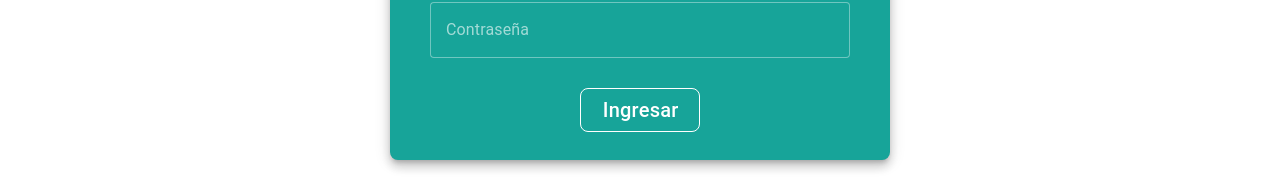
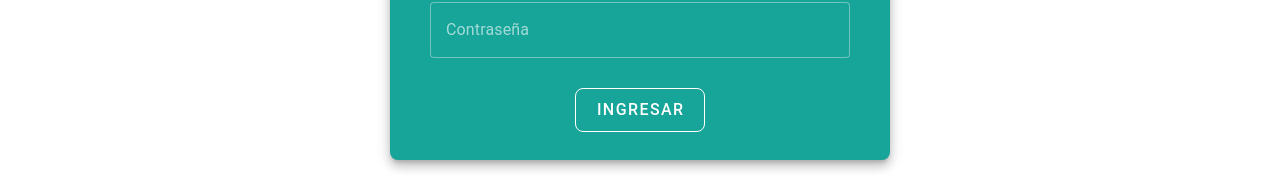
Before and after one commit to FabianLizama/maiTicketsProject, a Vue app in the folder vue-frontend/: page /login in a window 1280 px wide. Shown: the part 446-630 px from the top of the page. Built offline with nearby package versions, Linux system fonts and the light colour scheme.

Commit message:
style: console logs deleted

```diff
--- a/vue-frontend/src/components/pages/AddTicket.vue
+++ b/vue-frontend/src/components/pages/AddTicket.vue
@@ -208,10 +208,8 @@
             },
             async getIdLeadership(){
                 try {
-                console.log(this.idAcademicUnit);
                 const response = await axios.get(`http://localhost:8081/units/${this.idAcademicUnit}/leadership`);
                 this.idLeadership = response.data;
-                console.log(response.data);
                 } catch(error){
                 console.error(error);
                 }
--- a/vue-frontend/src/components/pages/LeadershipAssign.vue
+++ b/vue-frontend/src/components/pages/LeadershipAssign.vue
@@ -269,7 +269,7 @@
             async assignTicketToAnalyzer(idAnalyzer, idTicket){
               try {
                 const response = await axios.put(`http://localhost:8081/leaderships/analyzers/${idAnalyzer}/tickets/${idTicket}`);
-                console.log(response.data);
+
               } catch (e) {
                 console.error(e);
               }
--- a/vue-frontend/src/components/pages/Login.vue
+++ b/vue-frontend/src/components/pages/Login.vue
@@ -42,7 +42,7 @@
                             @click="login"
                             variant="outlined"
                         >
-                        <div class="text-h6 font-weight-medium text-white">
+                        <div class="text-h font-weight-medium text-white">
                         Ingresar
                         </div>
                     </v-btn>
@@ -88,7 +88,7 @@
                     }else if (responseStatus === 'loggedL'){
                         this.$router.push({name: 'assign-ticket'});
                     }else{
-                        console.log('BBBBBBBB');
+                        null
                     }
 
                 } catch (error) {
```
